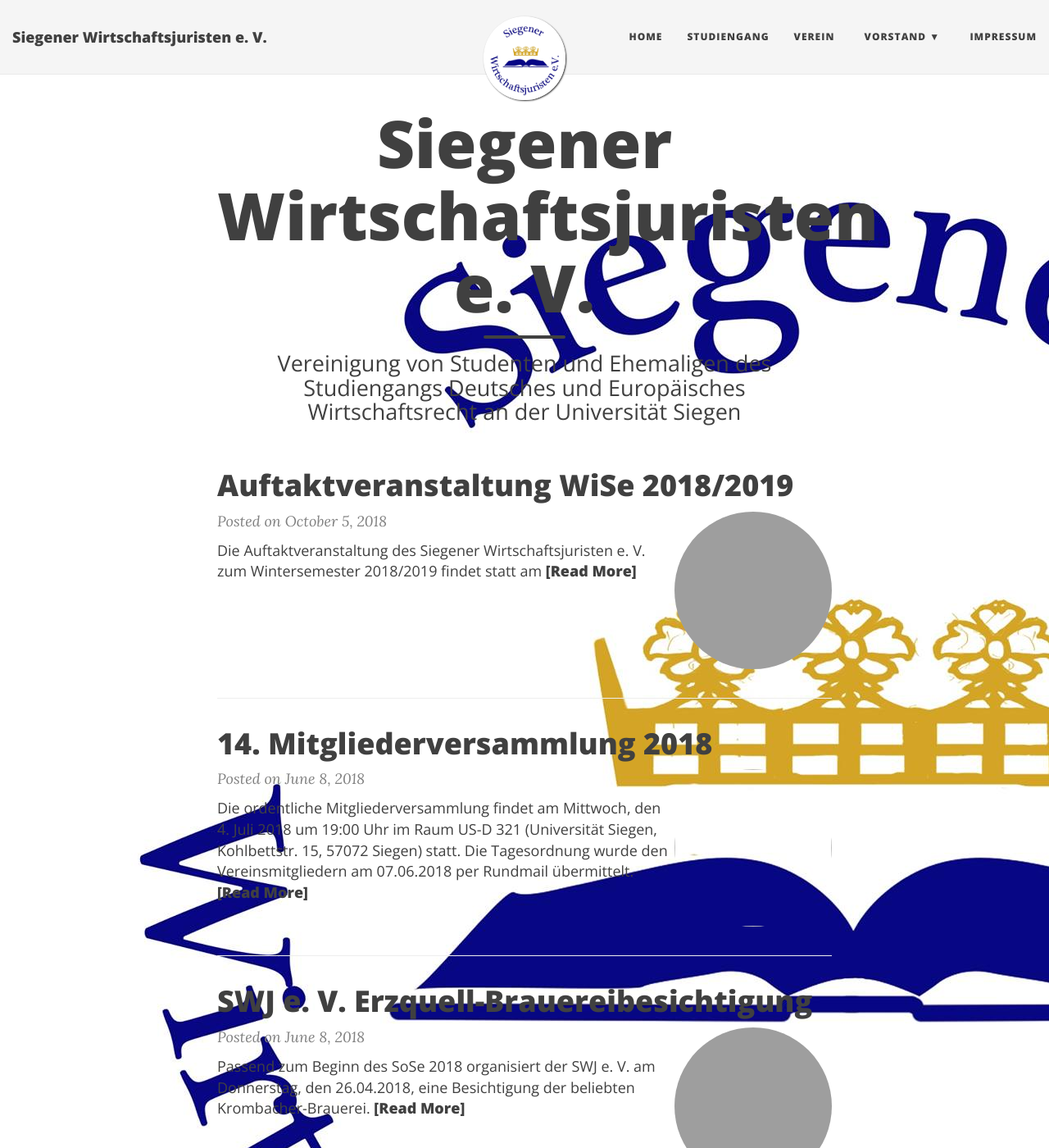
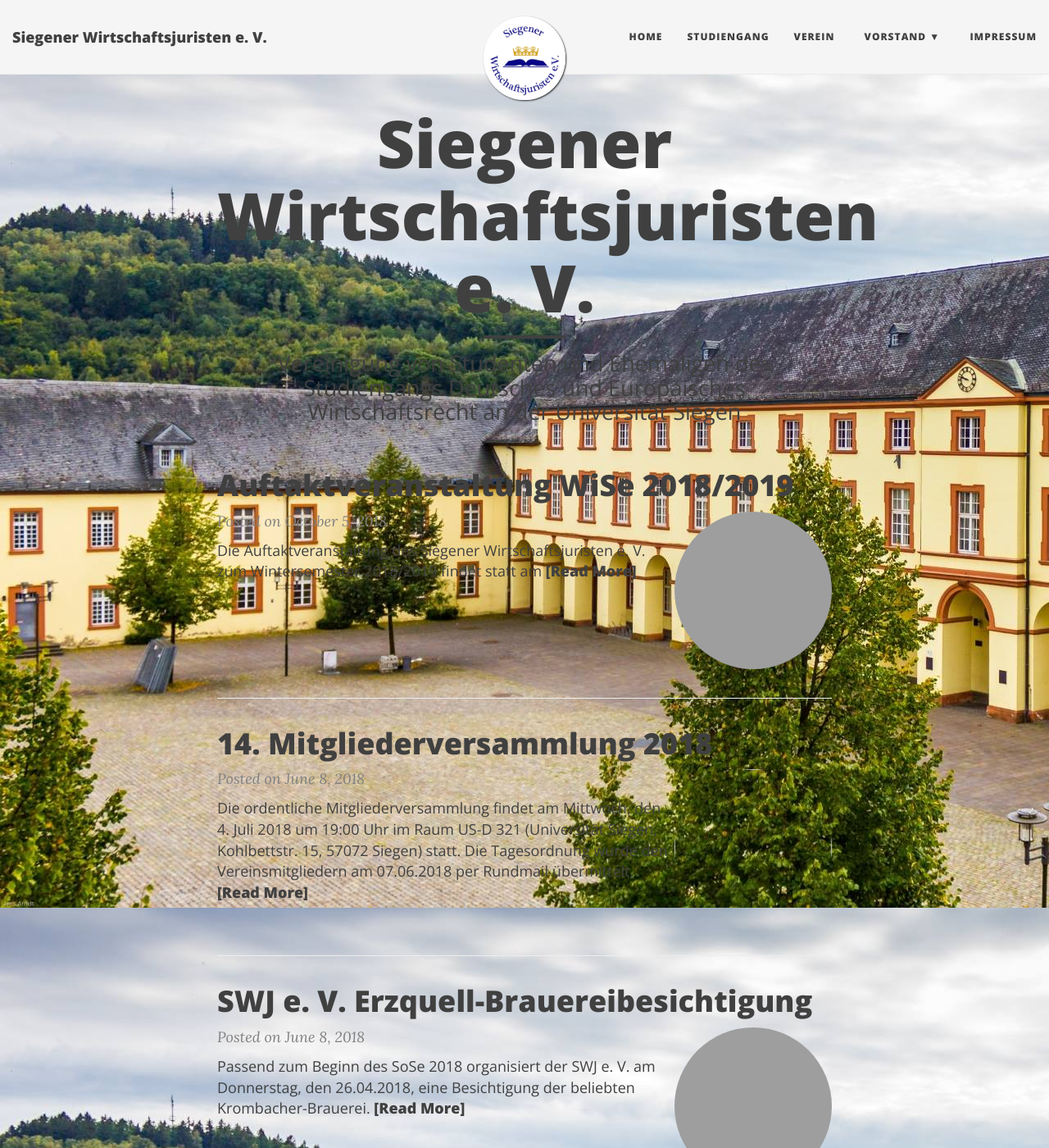
Before and after one commit to dewrs/dewrs.github.io, a Jekyll site: the page built from index.html, in a window 1280 px wide and 1400 px high. Shown: the whole window at 82% size. Built offline with Jekyll 4.4.1, drawn with Linux system fonts in a browser that asks for light colours; nearby versions of some CDN libraries; the list of posts is cut into pages by our own code; grey boxes are pictures that could not be loaded.

Commit message:
Update _config.yml

```diff
--- a/_config.yml
+++ b/_config.yml
@@ -62,7 +62,7 @@
 
 # navbar-img: "/img/bgimage.png"
 # footer-img: "/img/bgimage.png"
-page-img: "/img/law.jpg"
+page-img: "/img/unteres_schloss.JPG"
 
 # --- Footer options --- #
 
```
